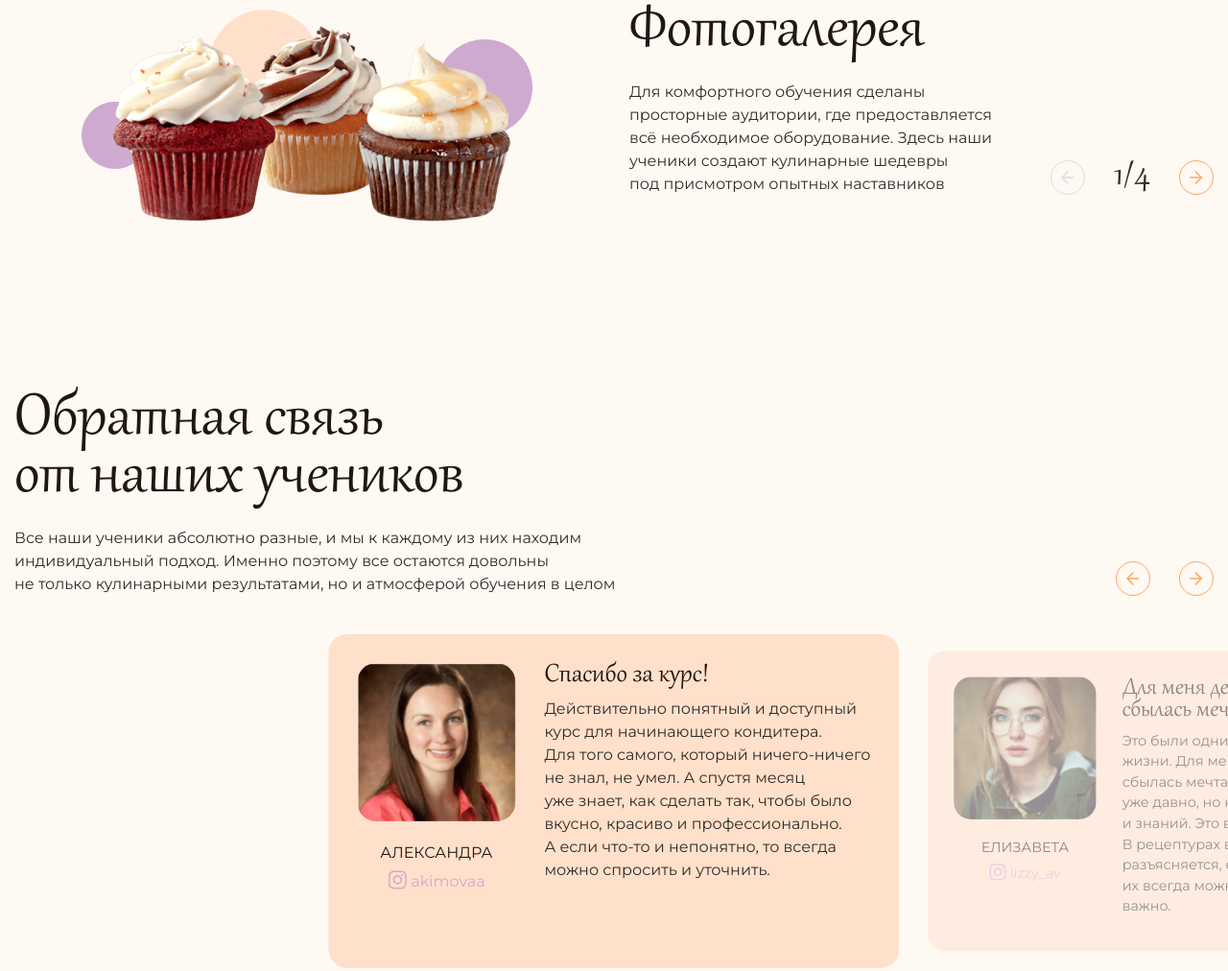
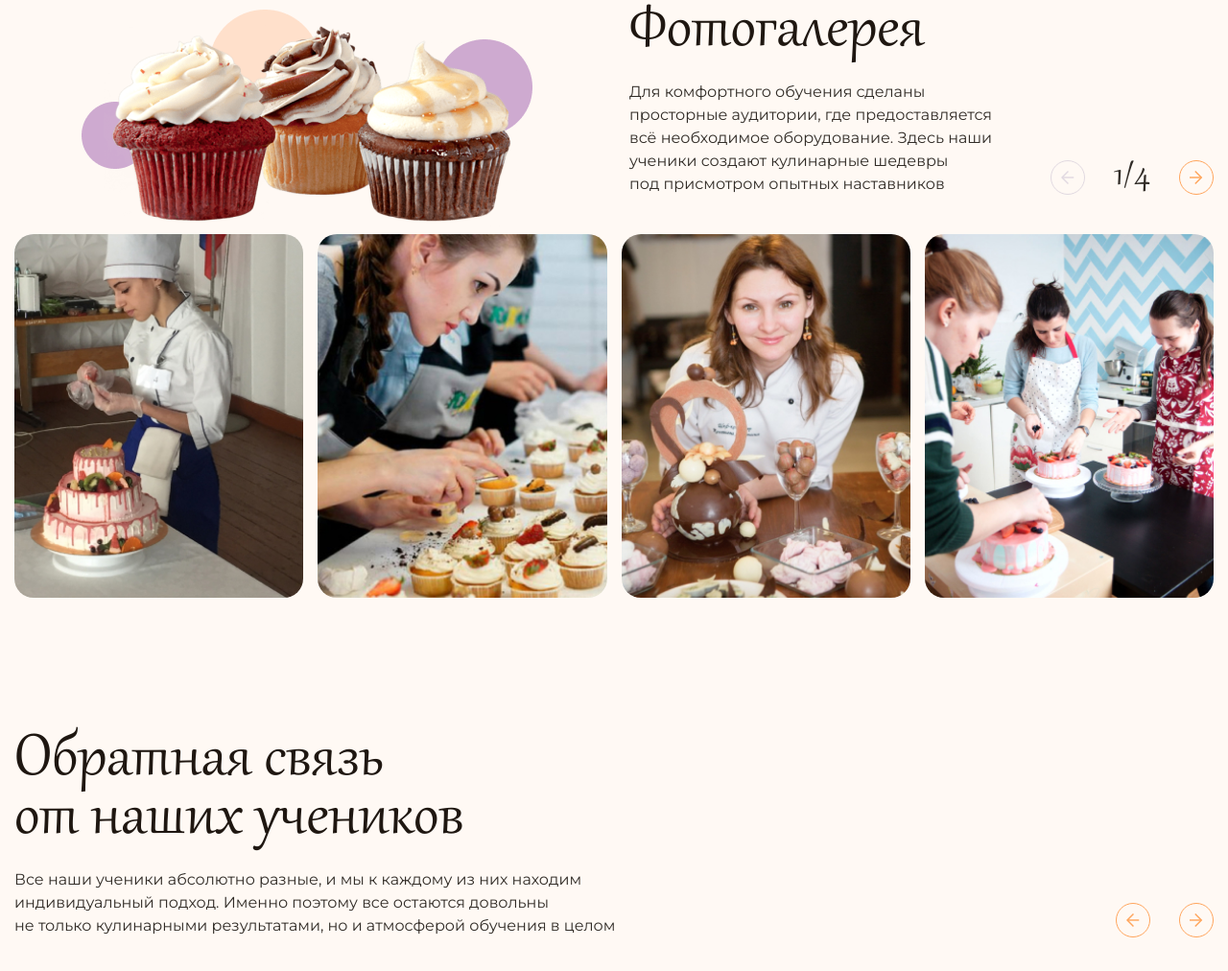
Before and after one commit to denisromanovich94/homework, a plain HTML site: page project-2block-final/index.html in a window 1280 px wide. Shown: the part 2548-3560 px from the top of the page at 96% size. Drawn offline with Linux system fonts and the light colour scheme; the site is published under a folder, as on GitHub Pages, so addresses that start at the root find nothing.

Commit message:
Update index.html

```diff
--- a/project-2block-final/index.html
+++ b/project-2block-final/index.html
@@ -751,19 +751,19 @@
                         <div class="gallery__wraper swiper-wrapper">
                             <!-- Slides -->
                             <a class="gallery__slide swiper-slide" data-fslightbox="gallery"
-                                href="/img/content/gallery/1.jpg"><img src="/img/content/gallery/1.jpg" alt=""></a>
+                                href="/img/content/gallery/1.jpg"><img src="img/content/gallery/1.jpg" alt=""></a>
                             <a class="gallery__slide swiper-slide" data-fslightbox="gallery"
-                                href="/img/content/gallery/2.jpg"><img src="/img/content/gallery/2.jpg" alt=""></a>
+                                href="/img/content/gallery/2.jpg"><img src="img/content/gallery/2.jpg" alt=""></a>
                             <a class="gallery__slide swiper-slide" data-fslightbox="gallery"
-                                href="/img/content/gallery/3.jpg"><img src="/img/content/gallery/3.jpg" alt=""></a>
+                                href="/img/content/gallery/3.jpg"><img src="img/content/gallery/3.jpg" alt=""></a>
                             <a class="gallery__slide swiper-slide" data-fslightbox="gallery"
-                                href="/img/content/gallery/4.jpg"><img src="/img/content/gallery/4.jpg" alt=""></a>
+                                href="/img/content/gallery/4.jpg"><img src="img/content/gallery/4.jpg" alt=""></a>
                             <a class="gallery__slide swiper-slide" data-fslightbox="gallery"
-                                href="/img/content/gallery/1.jpg"><img src="/img/content/gallery/1.jpg" alt=""></a>
+                                href="/img/content/gallery/1.jpg"><img src="img/content/gallery/1.jpg" alt=""></a>
                             <a class="gallery__slide swiper-slide" data-fslightbox="gallery"
-                                href="/img/content/gallery/2.jpg"><img src="/img/content/gallery/2.jpg" alt=""></a>
+                                href="/img/content/gallery/2.jpg"><img src="img/content/gallery/2.jpg" alt=""></a>
                             <a class="gallery__slide swiper-slide" data-fslightbox="gallery"
-                                href="/img/content/gallery/3.jpg"><img src="/img/content/gallery/3.jpg" alt=""></a>
+                                href="/img/content/gallery/3.jpg"><img src="img/content/gallery/3.jpg" alt=""></a>
 
                             ...
                         </div>
@@ -913,7 +913,7 @@
                 <div class="container">
                     <div class="contact__inner">
                         <div class="contact__img">
-                            <img src="/img/decor/cake-2.png" alt="Пирог">
+                            <img src="img/decor/cake-2.png" alt="Пирог">
                         </div>
                         <div class="contact__body">
                             <h2 class="contact__title">
```
